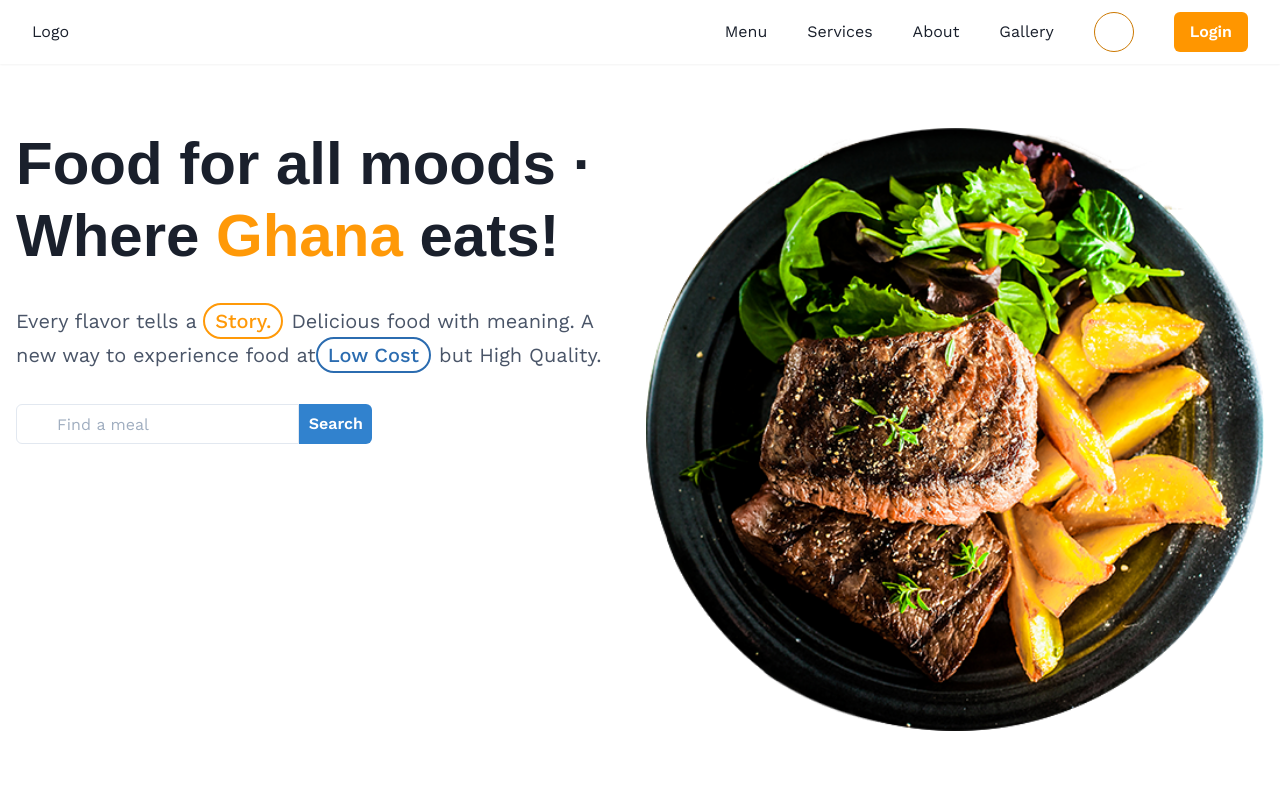
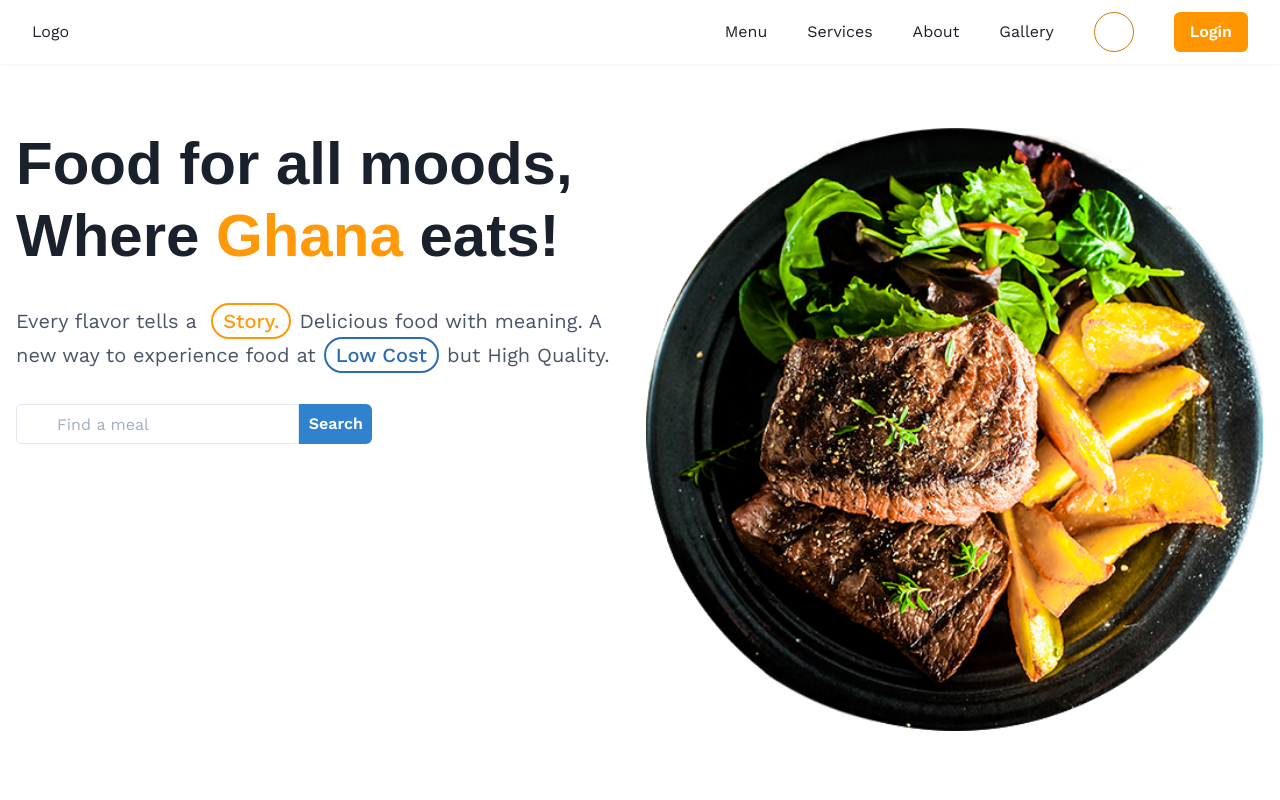
Before and after one commit to jeronasiedu/restuarant, a React (Vite) app: page / in a window 1280 px wide. Shown: the top 800 px of the page. Built offline with nearby package versions, Linux system fonts and the light colour scheme; no server answers; some icons are missing; a web font is replaced by a local one.

Commit message:
fix margin with on stylish text

```diff
--- a/src/components/Home/Hero.jsx
+++ b/src/components/Home/Hero.jsx
@@ -19,15 +19,15 @@ const Hero = () => {
       <VStack flex="1" spacing={8}>
         <Heading
           size="3xl"
-          textAlign={["center", "center", "left"]}
+          // textAlign={["center", "center", "left"]}
           lineHeight={1.2}
         >
-          Food for all moods · Where{" "}
+          Food for all moods, Where{" "}
           <chakra.span color="#FF9908">Ghana</chakra.span> eats!
         </Heading>
         <Text
           fontSize="xl"
-          textAlign={["center", "center", "left"]}
+          // textAlign={["left", "center", "left"]}
           color="gray.600"
           lineHeight={1.7}
         >
--- a/src/core/StylishText.jsx
+++ b/src/core/StylishText.jsx
@@ -9,7 +9,7 @@ const StylishText = ({ text, color = "blue.600" }) => {
       rounded="full"
       fontWeight={500}
       color={color}
-      mr={2}
+      mx={2}
       wordBreak="keep-all"
       whiteSpace="nowrap"
     >
```
